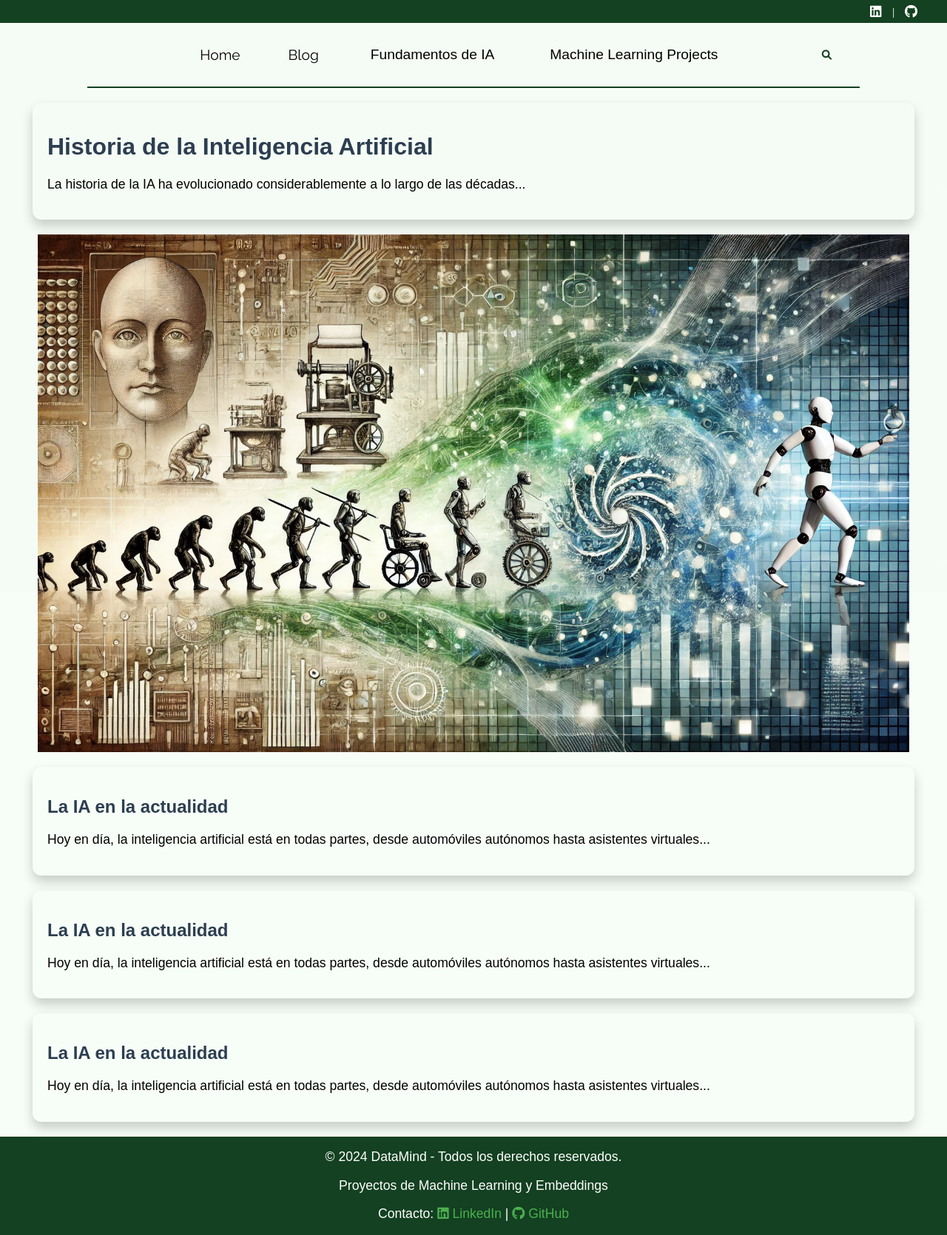
After one commit to RafaSanCed/DataMind, a Flask app: page /historIA in a window 1280 px wide. The commit adds this page. Shown: the whole page at 74% size. Run offline with Flask 3, Linux system fonts and the light colour scheme; parts of the project's set-up code (start-up, migrations or seed data) failed here and were passed over.

Commit message:
add new features

```diff
--- a/app/routes.py
+++ b/app/routes.py
@@ -16,6 +16,9 @@ def init_routes(app):
     def blog():
         return render_template('blog.html')
 
+    @app.route('/historIA')
+    def historIA():
+        return render_template('historIA.html')
 
     @app.route('/visualize', methods=['GET', 'POST'])
     def visualize():
@@ -39,3 +42,7 @@ def init_routes(app):
             initial_data = get_initial_data()  # Función que convierte los embeddings en un formato procesable para Plotly
             initial_data_json = json.dumps(initial_data)  # Convertir initial_data a JSON string
             return render_template('visualize.html', initial_data=initial_data_json)
+
+    @app.route('/GeoGreenView')
+    def geogreen():
+        return render_template('geogreen.html')
--- a/app/static/css/styles.css
+++ b/app/static/css/styles.css
@@ -24,6 +24,22 @@ header {
     text-align: center;
 
 }
+
+/* Efecto Parallax */
+/* Efecto Parallax */
+.parallaxhistoria {
+    background-image: url('/static/images/evolucion.webp');
+    background-attachment: fixed; /* Mantiene el efecto parallax */
+    background-position: center; /* Centra la imagen */
+    background-repeat: no-repeat; /* No repite la imagen */
+    background-size: cover; /* Ajusta la imagen para cubrir el área */
+    height: 700px; /* Ajusta la altura según tus preferencias */
+    width: 92%; /* Ajusta el ancho del contenedor */
+    margin: 0 auto; /* Centra el contenedor horizontalmente */
+    display: block; /* Asegura que el margen auto funcione */
+}
+
+
 
 /* Estilos para la barra superior */
 .top-bar {
@@ -57,6 +73,7 @@ header {
     display: flex;
     justify-content: center; /* Centra el contenido del menú */
     align-items: center; /* Centra verticalmente */
+    flex-wrap: wrap; /* Permitir que los elementos se acomoden en varias filas si es necesario */
 }
 
 
@@ -331,12 +378,13 @@ main {
     flex-grow: 1;
 }
 .container {
-    margin-top: 20px;
+    margin: 20px auto; /* Centra el contenedor horizontalmente y da margen arriba/abajo */
     padding: 20px;
-    margin: 20px;
     border-radius: 12px;
     box-shadow: 0px 8px 16px rgba(0, 0, 0, 0.2); /* Sombra */
+    width: 90%; /* Ajusta el ancho del contenedor */
 }
+
 
 /* Footer Styling */
 footer {
--- a/app/static/js/script.js
+++ b/app/static/js/script.js
@@ -15,7 +15,6 @@ closeIcon.addEventListener('click', function() {
     searchContainer.classList.remove('active');
     searchOverlay.classList.remove('active'); // Oculta el overlay
 });
-
 
 document.addEventListener('DOMContentLoaded', function () {
     let initialDataElement = document.getElementById('graph');
@@ -80,4 +79,26 @@ document.addEventListener('DOMContentLoaded', function () {
         })
         .catch(error => console.error('Error:', error));
     });
+
+    // Añadir funcionalidad de menú seleccionable
+    const menuItems = document.querySelectorAll('.dropdown-link, .sub-dropdown-link');
+
+    menuItems.forEach(item => {
+        item.addEventListener('click', function() {
+            // Elimina la clase active de todos los elementos
+            menuItems.forEach(link => link.classList.remove('active'));
+
+            // Añade la clase active a la subsección seleccionada y su sección principal
+            item.classList.add('active');
+
+            // Si es una subsección, también añade la clase active a su padre (sección principal)
+            const parentDropdown = item.closest('.dropdown');
+            if (parentDropdown) {
+                const parentLink = parentDropdown.querySelector('.dropdown-link');
+                if (parentLink) {
+                    parentLink.classList.add('active');
+                }
+            }
+        });
+    });
 });
--- a/app/templates/base.html
+++ b/app/templates/base.html
@@ -36,6 +36,13 @@
                     <button class="dropbtn">Fundamentos de IA</button>
                     <div class="dropdown-content">
                         <div class="dropdown">
+                            <a href="#">Introducción a la Inteligencia Artificial</a>
+                            <div class="sub-dropdown-content">
+                                <a href="{{ url_for('historIA') }}">Breve Historia de la IA</a>
+                                <a href="#">Clasificación de Texto</a>
+                            </div>
+                        </div>
+                        <div class="dropdown">
                             <a href="#">Procesamiento de Lenguaje Natural</a>
                             <div class="sub-dropdown-content">
                                 <a href="#">Embeddings</a>
@@ -55,7 +62,7 @@
                     <button class="dropbtn">Machine Learning Projects</button>
                     <div class="dropdown-content">
                         <a href="{{ url_for('visualize') }}">Embeddings</a>
-                        <a href="#">Otro Proyecto</a>
+                        <a href="{{ url_for('geogreen') }}">GeoGreenView</a>
                     </div>
                 </li>
             </ul>
--- /dev/null
+++ b/app/templates/geogreen.html
@@ -0,0 +1 @@
+Puto el que lo lea
--- /dev/null
+++ b/app/templates/historIA.html
@@ -0,0 +1,36 @@
+{% extends "base.html" %}
+
+{% block title %}Historia de la IA - Parallax en varias zonas{% endblock %}
+
+{% block content %}
+
+<!-- Sección con Parallax para Historia de la IA -->
+
+<!-- Contenido adicional después de la imagen de parallax -->
+<div class="container">
+    <h1>Historia de la Inteligencia Artificial</h1>
+    <p>La historia de la IA ha evolucionado considerablemente a lo largo de las décadas...</p>
+</div>
+<div class="parallaxhistoria"></div>
+
+<!-- Segunda sección de contenido -->
+<div class="container">
+    <h2>La IA en la actualidad</h2>
+    <p>Hoy en día, la inteligencia artificial está en todas partes, desde automóviles autónomos hasta asistentes virtuales...</p>
+</div>
+
+<!-- Segunda sección de contenido -->
+<div class="container">
+    <h2>La IA en la actualidad</h2>
+    <p>Hoy en día, la inteligencia artificial está en todas partes, desde automóviles autónomos hasta asistentes virtuales...</p>
+</div>
+
+
+<!-- Segunda sección de contenido -->
+<div class="container">
+    <h2>La IA en la actualidad</h2>
+    <p>Hoy en día, la inteligencia artificial está en todas partes, desde automóviles autónomos hasta asistentes virtuales...</p>
+</div>
+
+
+{% endblock %}
--- a/app/templates/visualize.html
+++ b/app/templates/visualize.html
@@ -47,10 +47,12 @@ def generar_vector_bigramas(palabra, diccionario_bigramas):
     </p>
 </div>
 
+<div class="container">
 <h2 style="font-size: 2rem; text-align: center; margin-top: 40px;">Caso de Uso: Embeddings para Razas de Perros</h2>
 <p style="text-align: justify; font-size: 1.2rem;">
     Apliquemos este concepto en un caso práctico utilizando razas de perros. Hemos generado embeddings para una lista de razas de perros, y cuando un usuario introduce una raza, el sistema compara la raza ingresada con los embeddings de otras razas para encontrar la más cercana. Esto es útil para corregir errores tipográficos, como cuando alguien escribe "Beagel" en lugar de "Beagle".
 </p>
+
 
 <!-- Gráfico y Punto más cercano -->
 <div class="graph-and-form">
@@ -68,6 +70,7 @@ def generar_vector_bigramas(palabra, diccionario_bigramas):
 
         <p id="closestPointInfo">Introduce una raza de perro para ver la raza más cercana y la distancia.</p>
     </div>
+</div>
 </div>
 
 <!-- Tarjetas explicativas del uso de embeddings y bigrams con razas de perros -->
@@ -108,7 +111,7 @@ def generar_vector_bigramas(palabra, diccionario_bigramas):
         let initialData = JSON.parse(initialDataElement.getAttribute('data-initial-data'));
 
         let layout = {
-            title: 'Visualización de Embeddings para Razas de Perros',
+            title: 'Visualización de Embeddings',
             scene: {
                 xaxis: { title: 'PC1' },
                 yaxis: { title: 'PC2' },
```
Also changed, not shown: other parts of app/static/css/styles.css (+40 -1 lines), app/static/images/evolucion.webp (added), 1 other file.
